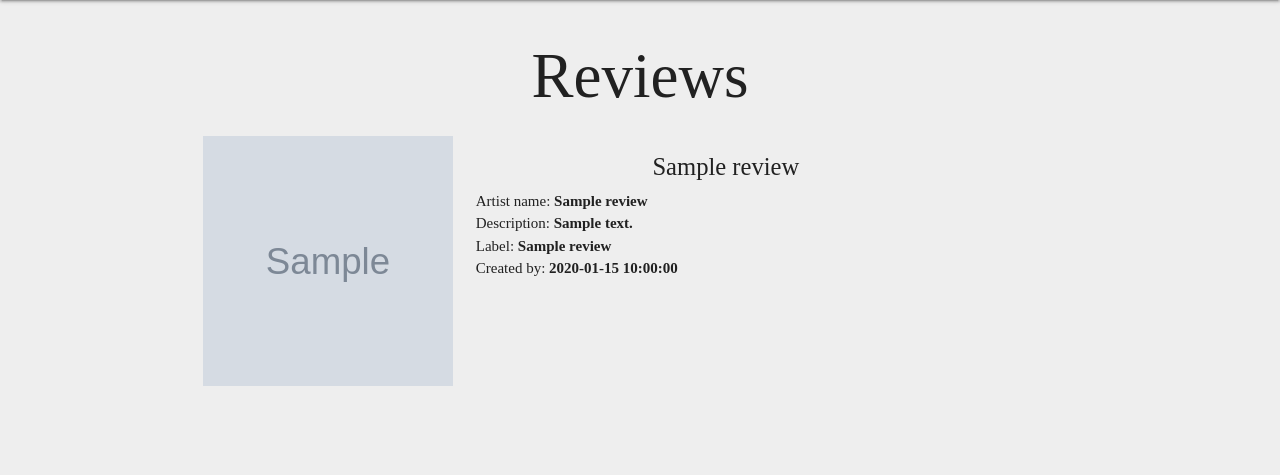
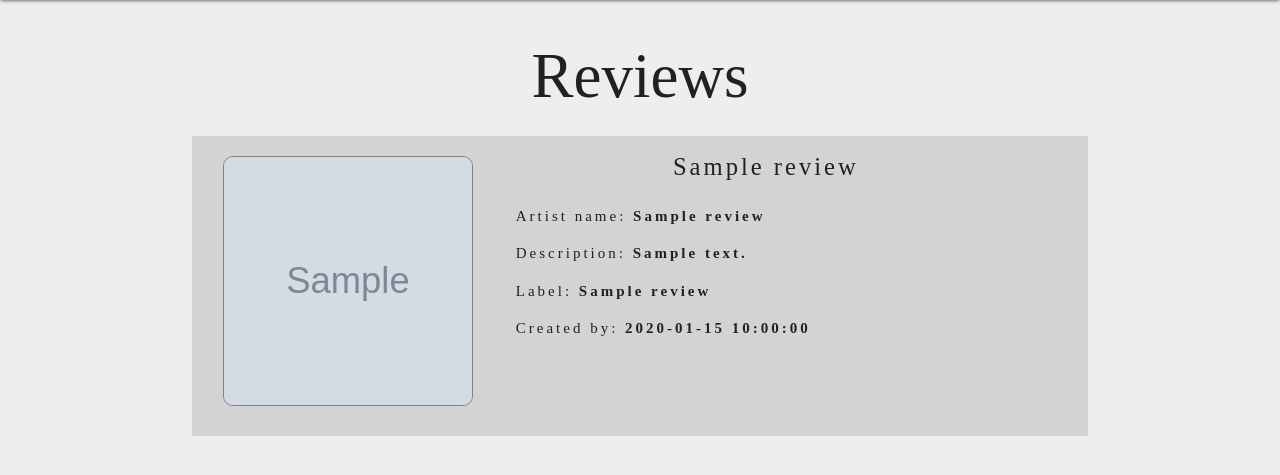
Before and after one commit to stuartj073/rate-my-record, a Flask app: page / in a window 1280 px wide. Shown: the part 100-575 px from the top of the page. Run offline with Flask 2, Linux system fonts and the light colour scheme; grey boxes marked "Sample" are stand-in pictures; a database or web service that is not in the repository returns one stand-in record (values such as "Sample title"); some libraries are stand-ins or nearby versions; some web fonts are replaced.

Commit message:
Add styling to reviews

```diff
--- a/static/css/style.css
+++ b/static/css/style.css
@@ -60,3 +60,39 @@ nav a {
 .sidenav {
     background-color: #e0e0e0 ;
 }
+
+/************************************ Reviews **/
+
+#reviews {
+    background-color:lightgrey;
+    min-height:300px;
+    letter-spacing: 3px;
+}
+
+.album-img {
+    height:100%;
+    background-color: black;
+}
+
+#reviews img {
+    border-radius: 10px;
+    border:1px solid grey;
+    display:flex;
+    margin:20px;
+}
+
+#reviews h5 {
+    font-weight:2000;
+}
+
+#reviews p {
+    padding-top:15px;
+}
+
+.btn-large i {
+    font-size: 0.8rem;
+}
+
+.btn-large {
+    margin: 10px 3px 2px;
+}
```
